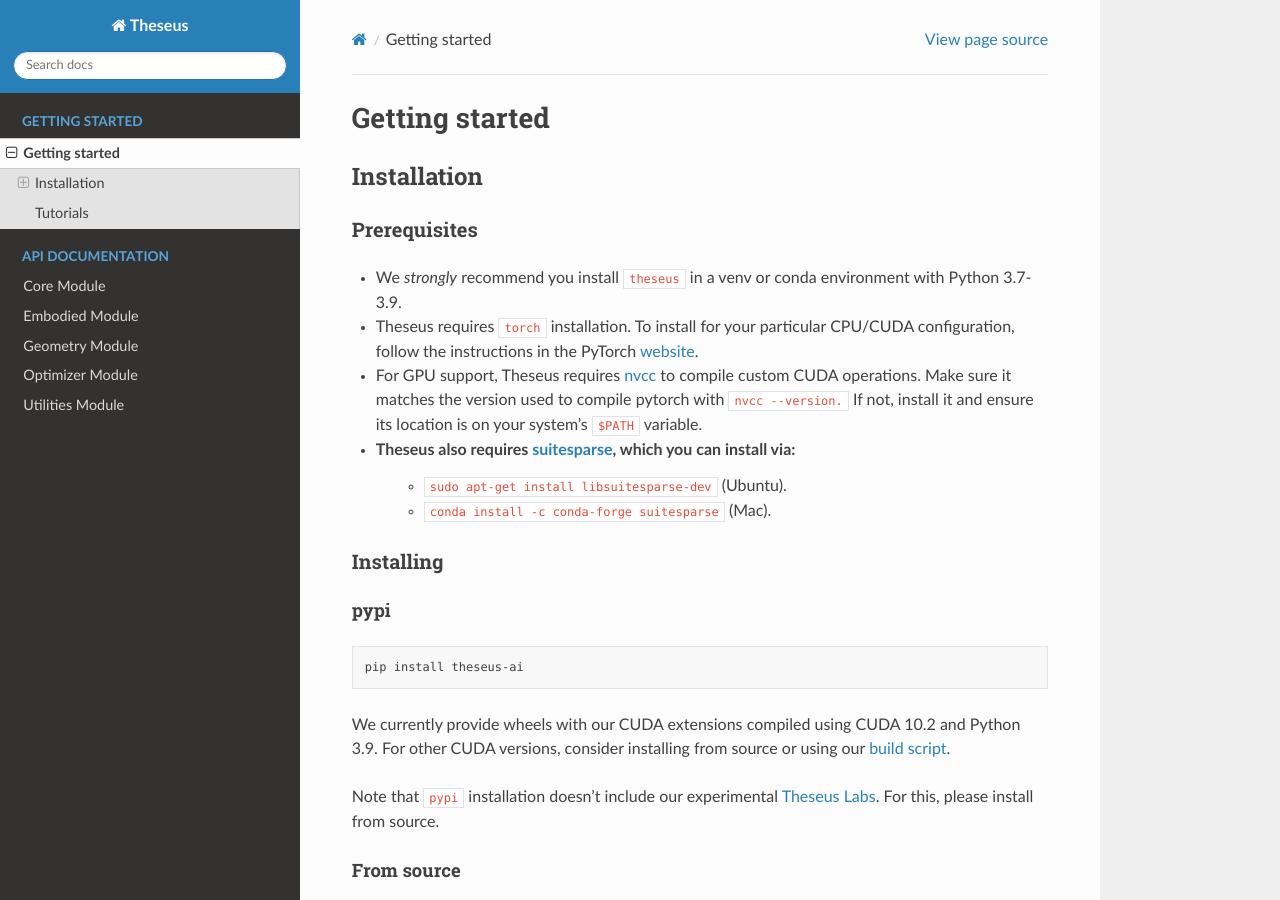
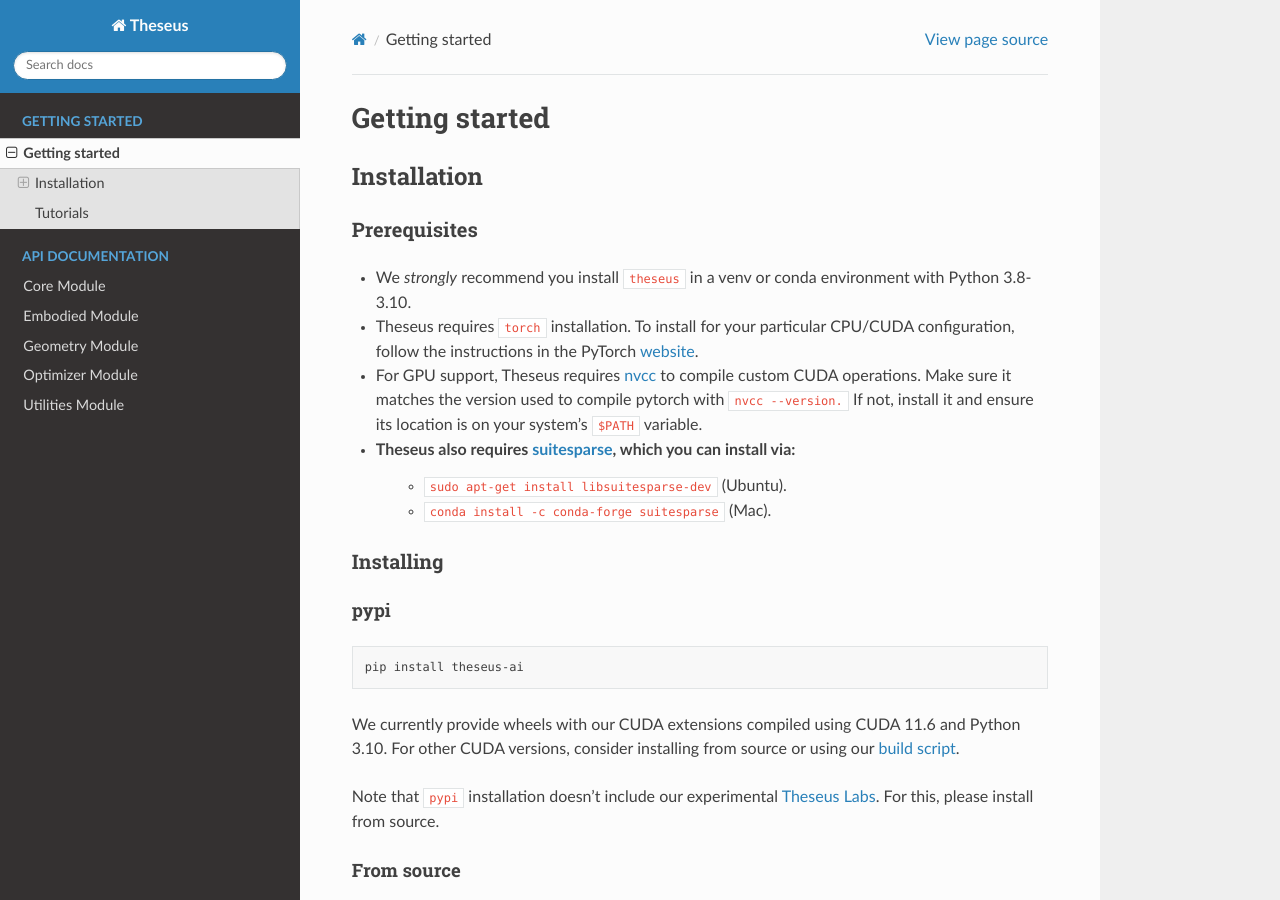
Before and after one commit to facebookresearch/theseus, a Sphinx documentation site: the page built from docs/source/getting-started.rst, in a window 1280 px wide and 900 px high. Built offline with Sphinx 7.4.7 and the Read the Docs theme 2.0.0, drawn with Linux system fonts in a browser that asks for light colours.

```diff
--- a/docs/source/getting-started.rst
+++ b/docs/source/getting-started.rst
@@ -6,7 +6,7 @@ Installation
 
 Prerequisites
 ^^^^^^^^^^^^^
-- We *strongly* recommend you install ``theseus`` in a venv or conda environment with Python 3.7-3.9.
+- We *strongly* recommend you install ``theseus`` in a venv or conda environment with Python 3.8-3.10.
 - Theseus requires ``torch`` installation. To install for your particular CPU/CUDA configuration, follow the instructions in the PyTorch `website <https://pytorch.org/get-started/locally/>`_.
 - For GPU support, Theseus requires `nvcc <https://docs.nvidia.com/cuda/cuda-compiler-driver-nvcc/index.html>`_ to compile custom CUDA operations. Make sure it matches the version used to compile pytorch with ``nvcc --version.`` If not, install it and ensure its location is on your system's ``$PATH`` variable.
 - Theseus also requires `suitesparse <https://people.engr.tamu.edu/davis/suitesparse.html>`_, which you can install via:
@@ -23,11 +23,11 @@ pypi
 
     pip install theseus-ai
 
-We currently provide wheels with our CUDA extensions compiled using CUDA 10.2 and Python 3.9.
+We currently provide wheels with our CUDA extensions compiled using CUDA 11.6 and Python 3.10.
 For other CUDA versions, consider installing from source or using our
 `build script <https://github.com/facebookresearch/theseus/blob/main/build_scripts/build_wheel.sh>`_.
 
-Note that ``pypi`` installation doesn't include our experimental `Theseus Labs <https://github.com/facebookresearch/theseus/theseus/labs>`_.
+Note that ``pypi`` installation doesn't include our experimental `Theseus Labs <https://github.com/facebookresearch/theseus/tree/main/theseus/labs>`_.
 For this, please install from source.
 
 From source
--- a/setup.py
+++ b/setup.py
@@ -147,7 +147,7 @@ setuptools.setup(
         "Intended Audience :: Science/Research",
         "Topic :: Scientific/Engineering :: Artificial Intelligence",
     ],
-    python_requires=">=3.7",
+    python_requires=">=3.8",
     install_requires=reqs_main,
     extras_require={"dev": reqs_main + reqs_dev},
     cmdclass={"build_ext": torch_cpp_ext.BuildExtension},
--- a/theseus/__init__.py
+++ b/theseus/__init__.py
@@ -2,7 +2,7 @@
 #
 # This source code is licensed under the MIT license found in the
 # LICENSE file in the root directory of this source tree.
-__version__ = "0.1.3"
+__version__ = "0.1.4"
 
 from .constants import DeviceType as DeviceType
 
```
Also changed, not shown: README.md (+4 -4 lines).
